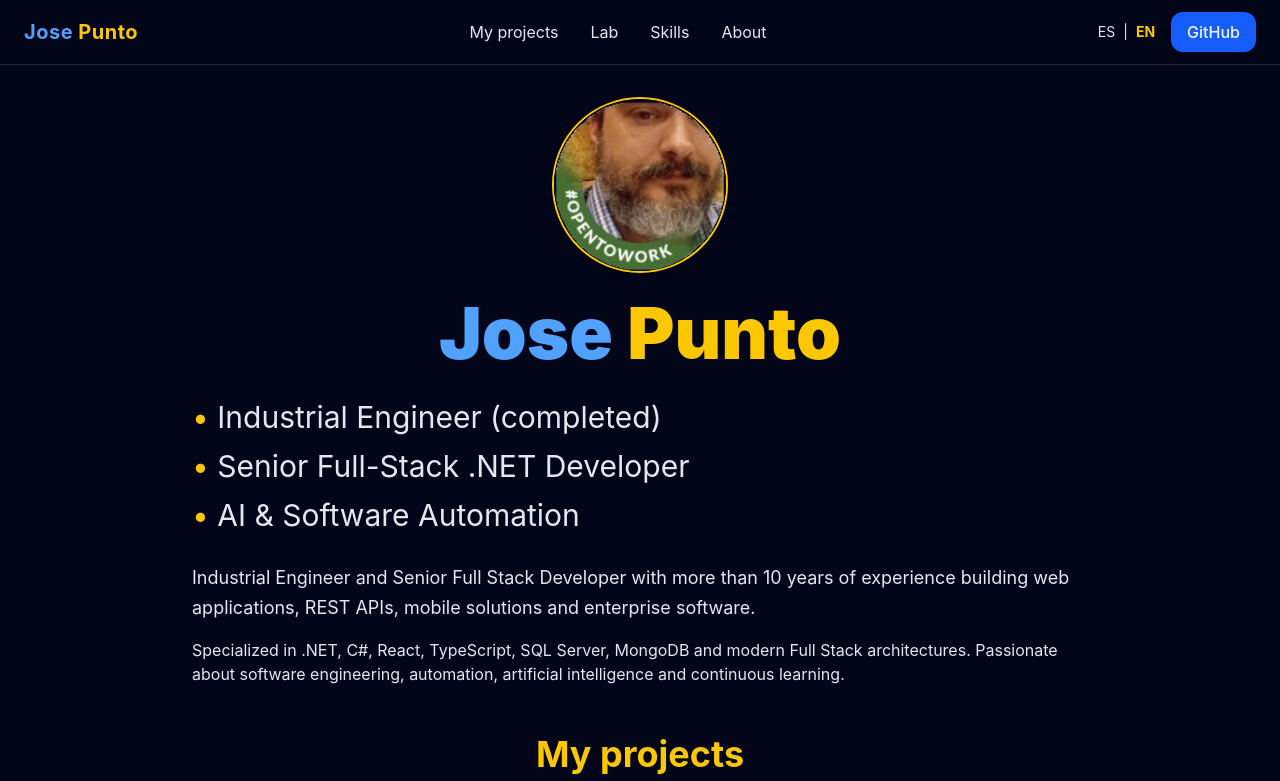
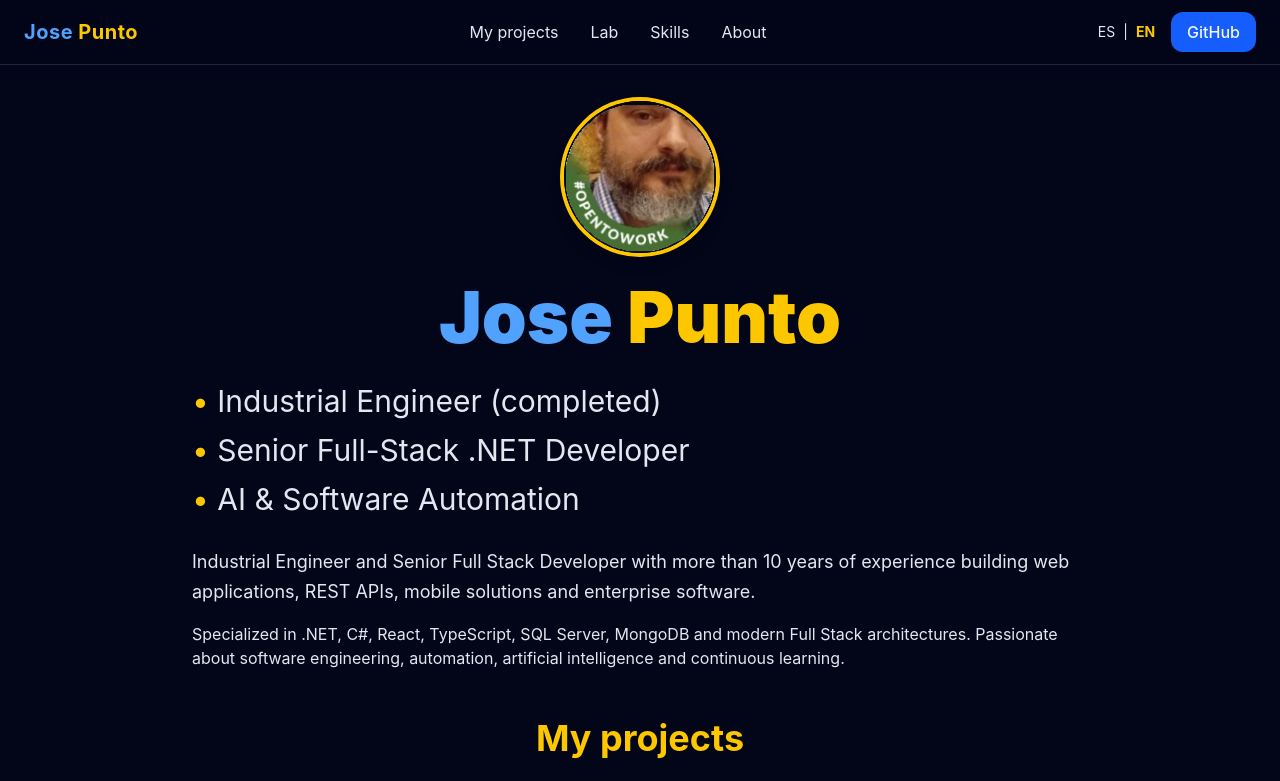
Before and after one commit to iamjosepunto/iamjosepunto.github.io, a React (Vite) app: page / in a window 1280 px wide. Shown: the top 781 px of the page. Built offline with nearby package versions, Linux system fonts and the light colour scheme; grey boxes are pictures that could not be loaded.

Commit message:
Adjust profile photo border and size

```diff
--- a/src/components/Hero.tsx
+++ b/src/components/Hero.tsx
@@ -24,15 +24,15 @@ const Hero = () => {
           src="/FotoJosePunto.jpg"
           alt="Jose Punto"
           className="
-            w-36
-            h-36
-            md:w-44
-            md:h-44
+            w-32
+            h-32
+            md:w-40
+            md:h-40
             rounded-full
             object-cover
             mx-auto
             mb-6
-            border-2
+            border-4
             border-yellow-400
             shadow-lg
           "
```
